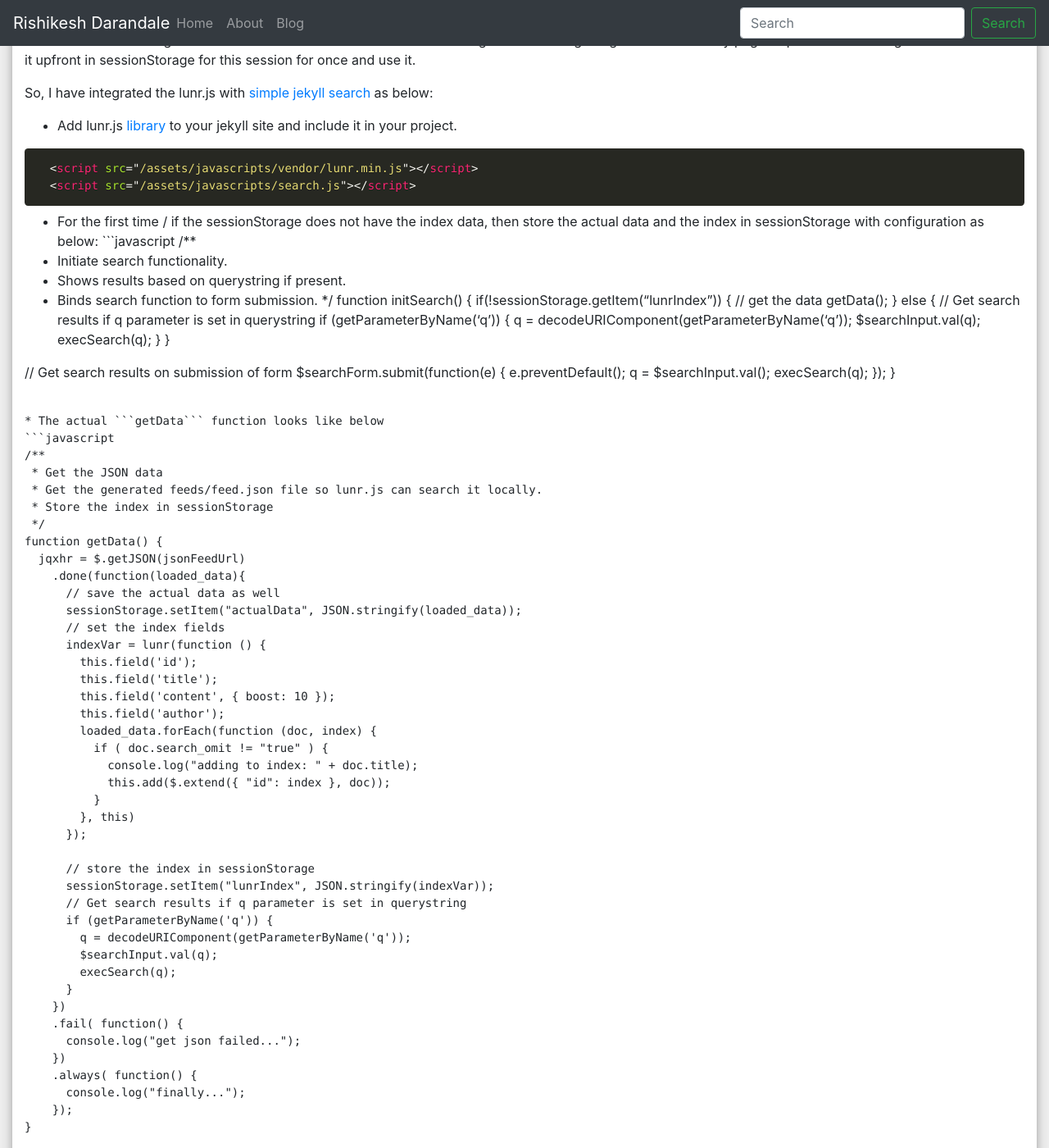
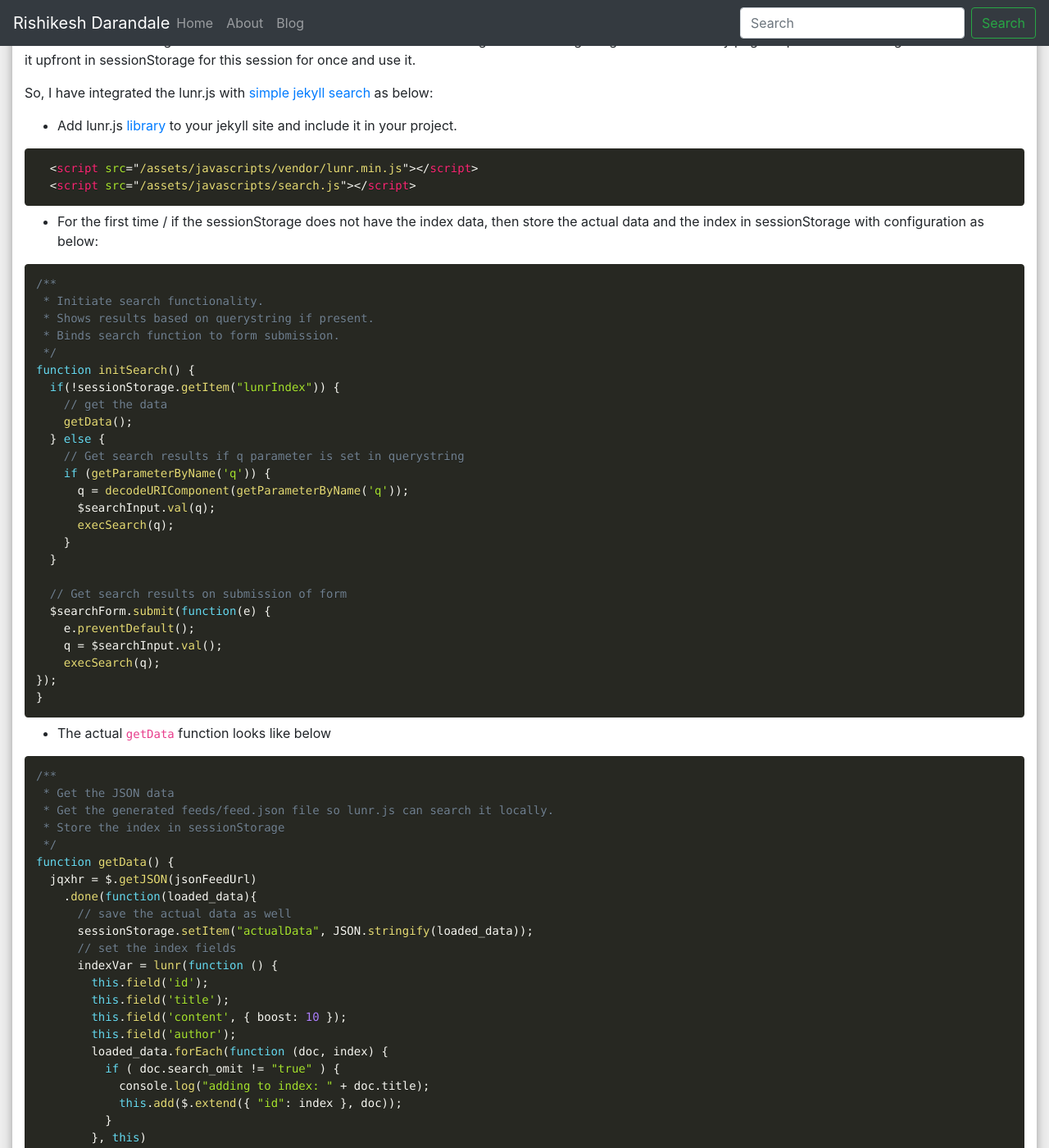
Before and after one commit to RishikeshDarandale/rishikeshdarandale.github.io, a Jekyll site: the page built from _posts/2016-09-12-implementing-search-using-lunr-in-jekyll-site.markdown, in a window 1280 px wide and 1400 px high, scrolled down 438 px. Shown: the whole window at 82% size. Built offline with Jekyll 4.4.1, drawn with Linux system fonts in a browser that asks for light colours; nearby versions of some CDN libraries; comment, search, counter and statistics services are not loaded; some of the changed text lies outside the part shown.

Commit message:
misc fix on blog

````diff
--- a/_config.yml
+++ b/_config.yml
@@ -70,7 +70,7 @@ markdown_ext: "markdown,mkdown,mkdn,mkd,md"
 markdown: kramdown
 # Use prismjs instead of rouge
 # https://mycyberuniverse.com/web/relpace-rouge-highlighter-prismjs-jekyll.html
-highlighter: none
+highlighter: rouge
 lsi: false
 excerpt_separator: "\n\n"
 incremental: false
--- a/_posts/2016-09-12-implementing-search-using-lunr-in-jekyll-site.markdown
+++ b/_posts/2016-09-12-implementing-search-using-lunr-in-jekyll-site.markdown
@@ -34,6 +34,7 @@ So, I have integrated the lunr.js with [simple jekyll search][simple-search-code
 ```
 
 * For the first time / if the sessionStorage does not have the index data, then store the actual data and the index in sessionStorage with configuration as below:
+
 ```javascript
 /**
  * Initiate search functionality.
@@ -62,7 +63,8 @@ function initSearch() {
 }
 ```
 
-* The actual ```getData``` function looks like below
+* The actual `getData` function looks like below
+
 ```javascript
 /**
  * Get the JSON data
@@ -106,7 +108,8 @@ function getData() {
 }
 ```
 
-* The ```search``` function will look like below:
+* The `search` function will look like below:
+
 ```javascript
 /**
  * Get the search result from lunr
````
